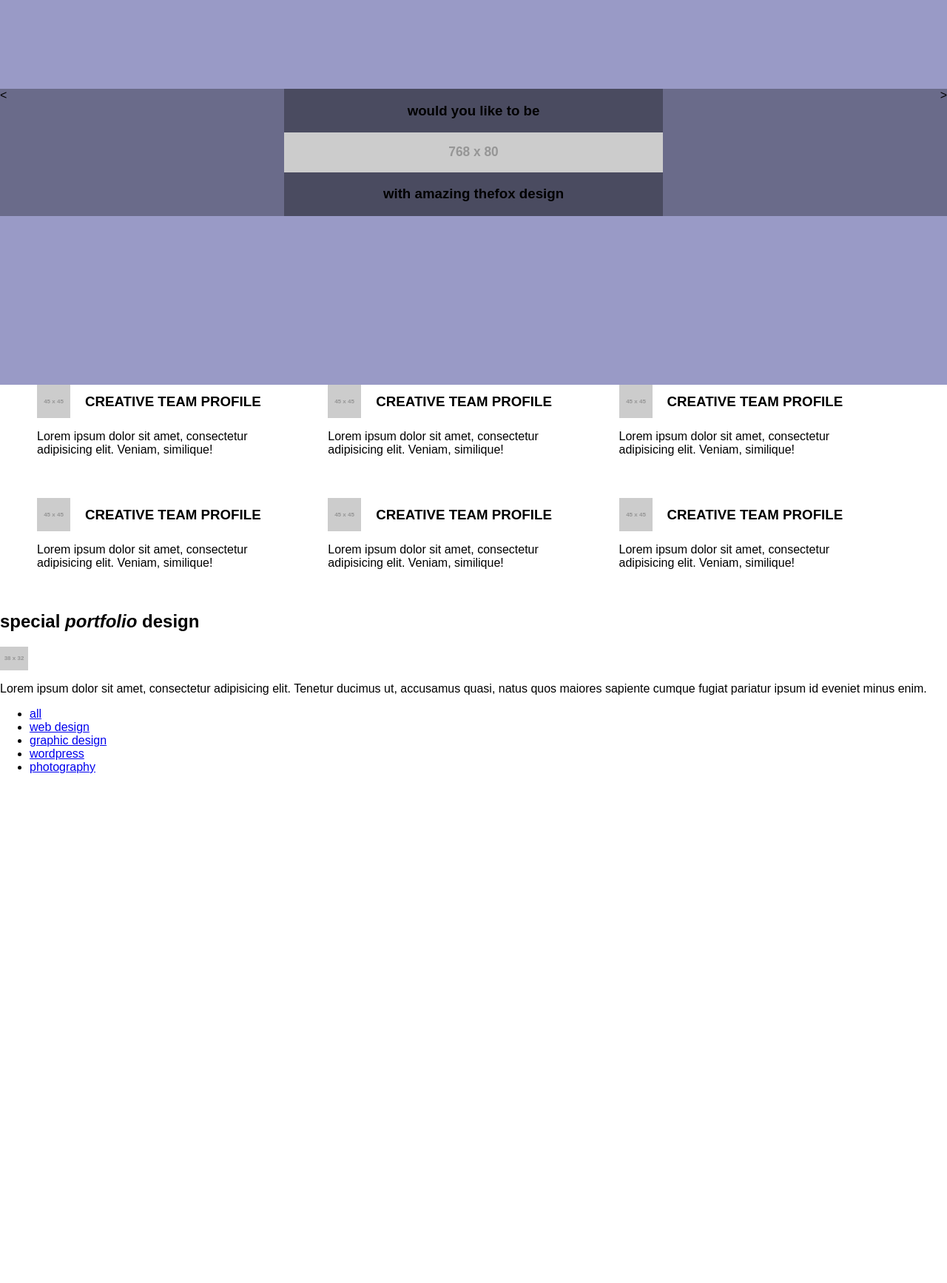
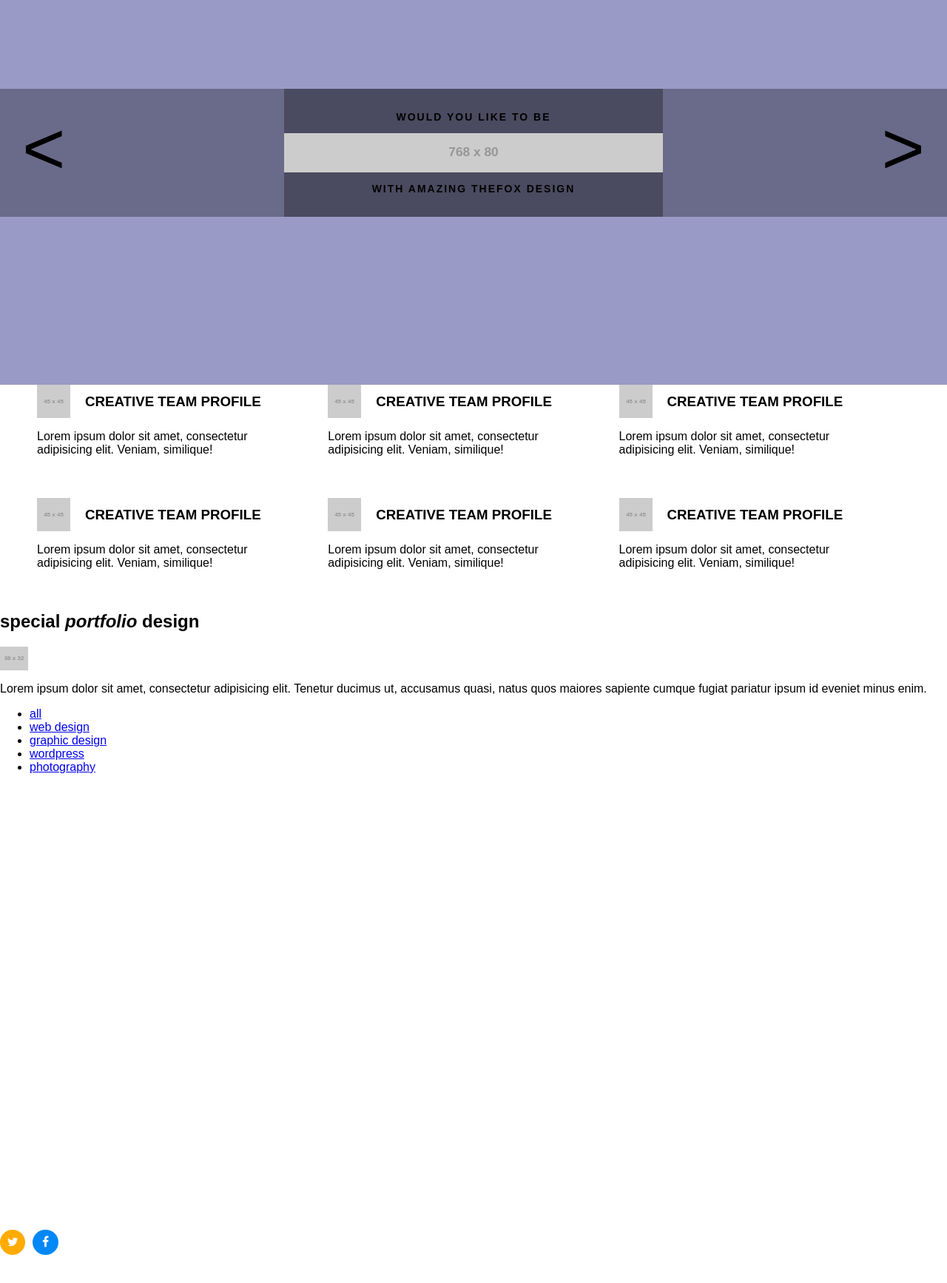
Before and after one commit to Swingcloud/html_css_practice, a plain HTML site: page thefox/index.html in a window 1280 px wide. Shown: the part 280-2014 px from the top of the page at 74% size. Before the commit the page ends 1342 px from the top, so only its background shows below. Drawn offline with Linux system fonts and the light colour scheme; placeholder pictures from the web are drawn by us.

Commit message:
revised the fox

```diff
--- /dev/null
+++ b/thefox/css/fontello.css
@@ -0,0 +1,63 @@
+@font-face {
+  font-family: 'fontello';
+  src: url('../font/fontello.eot?33003787');
+  src: url('../font/fontello.eot?33003787#iefix') format('embedded-opentype'),
+       url('../font/fontello.woff2?33003787') format('woff2'),
+       url('../font/fontello.woff?33003787') format('woff'),
+       url('../font/fontello.ttf?33003787') format('truetype'),
+       url('../font/fontello.svg?33003787#fontello') format('svg');
+  font-weight: normal;
+  font-style: normal;
+}
+/* Chrome hack: SVG is rendered more smooth in Windozze. 100% magic, uncomment if you need it. */
+/* Note, that will break hinting! In other OS-es font will be not as sharp as it could be */
+/*
+@media screen and (-webkit-min-device-pixel-ratio:0) {
+  @font-face {
+    font-family: 'fontello';
+    src: url('../font/fontello.svg?33003787#fontello') format('svg');
+  }
+}
+*/
+
+ [class^="icon-"]:before, [class*=" icon-"]:before {
+  font-family: "fontello";
+  font-style: normal;
+  font-weight: normal;
+  speak: none;
+
+  display: inline-block;
+  text-decoration: inherit;
+  width: 1em;
+  margin-right: .2em;
+  text-align: center;
+  /* opacity: .8; */
+
+  /* For safety - reset parent styles, that can break glyph codes*/
+  font-variant: normal;
+  text-transform: none;
+
+  /* fix buttons height, for twitter bootstrap */
+  line-height: 1em;
+
+  /* Animation center compensation - margins should be symmetric */
+  /* remove if not needed */
+  margin-left: .2em;
+
+  /* you can be more comfortable with increased icons size */
+  /* font-size: 120%; */
+
+  /* Font smoothing. That was taken from TWBS */
+  -webkit-font-smoothing: antialiased;
+  -moz-osx-font-smoothing: grayscale;
+
+  /* Uncomment for 3D effect */
+  /* text-shadow: 1px 1px 1px rgba(127, 127, 127, 0.3); */
+}
+
+.icon-twitter:before { content: '\f099'; } /* '' */
+.icon-facebook:before { content: '\f09a'; } /* '' */
+.icon-rss:before { content: '\f09e'; } /* '' */
+.icon-gplus:before { content: '\f0d5'; } /* '' */
+.icon-dribbble:before { content: '\f17d'; } /* '' */
+.icon-pinterest:before { content: '\f231'; } /* '' */
--- a/thefox/css/main.css
+++ b/thefox/css/main.css
@@ -73,17 +73,48 @@ img {
 
 #banner .left, #banner .right {
 	width: 30%;
+	font-size: 100px;
+	font-weight: 100;
+	line-height: 160px;
 }
 
 #banner .title {
 	width: 40%;
+	padding: 30px 0 ;
+}
+
+#banner .title h3{
+	text-transform: uppercase;
+	font-weight: 300px;
+	letter-spacing: 2px;
 }
 
 #banner .right{
 	text-align: right;
+	-webkit-box-sizing: border-box;
+	-moz-box-sizing: border-box;
+	box-sizing: border-box;
+	padding-right: 30px;
 }
 
+#banner .left{
+	-webkit-box-sizing: border-box;
+	-moz-box-sizing: border-box;
+	box-sizing: border-box;
+	padding-left: 30px;
+}
 
+#banner .title h3{
+	font-size: 14px;
+}
+
+#banner .title h3:first-child {
+	margin-top: 0;
+}
+
+#banner .title h3:last-child {
+	margin-bottom: 0;
+}
 .feature{
 	width: 33.33%;
 	float: left;
@@ -107,3 +138,32 @@ img {
 .feature .title img {
 	margin-right: 20px;
 }
+
+#footer{
+	padding: 600px 0;
+}
+
+.socialmedia  {
+	margin: 0;
+	padding-left: 0;
+	list-style-type: none;
+
+}
+
+.socialmedia li {
+	float: left;
+	margin-right: 10px;
+	padding: 8px 6px;
+	border-radius: 50%;
+}
+
+.socialmedia a{
+	color: white;
+}
+.socialmedia li.twitter{
+	background-color: #FFAB02;
+}
+
+.socialmedia li.facebook{
+	background-color: #0088F6;
+}
--- a/thefox/index.html
+++ b/thefox/index.html
@@ -4,7 +4,9 @@
 	<meta charset="UTF-8">
 	<title>thefox</title>
 	<link rel="stylesheet" href="css/normalize.css">
+	<link rel="stylesheet" href="css/fontello.css">
 	<link rel="stylesheet" href="css/main.css">
+
 </head>
 <body>
 
@@ -146,6 +148,18 @@
 	</div>
 
 
+<div id="footer">
+	<ul class="socialmedia">
+		<li class="twitter"><a href="#"><i class="icon-twitter"></i></a></li>
+		<li class="facebook"><a href="#"><i class="icon-facebook"></i></a></li>
+		<li><a href="#"><i class="icon-rss"></i></a></li>
+		<li><a href="#"><i class="icon-gplus"></i></a></li>
+		<li><a href="#"><i class="icon-dribbble"></i></a></li>
+		<li><a href="#"><i class="icon-pinterest"></i></a></li>
+	</ul>
+
+</div>
+
 
 </body>
 </html>
```
Also changed, not shown: thefox/font/fontello.ttf (added), thefox/font/fontello.woff (added), thefox/font/fontello.woff2 (added), 2 other files.
